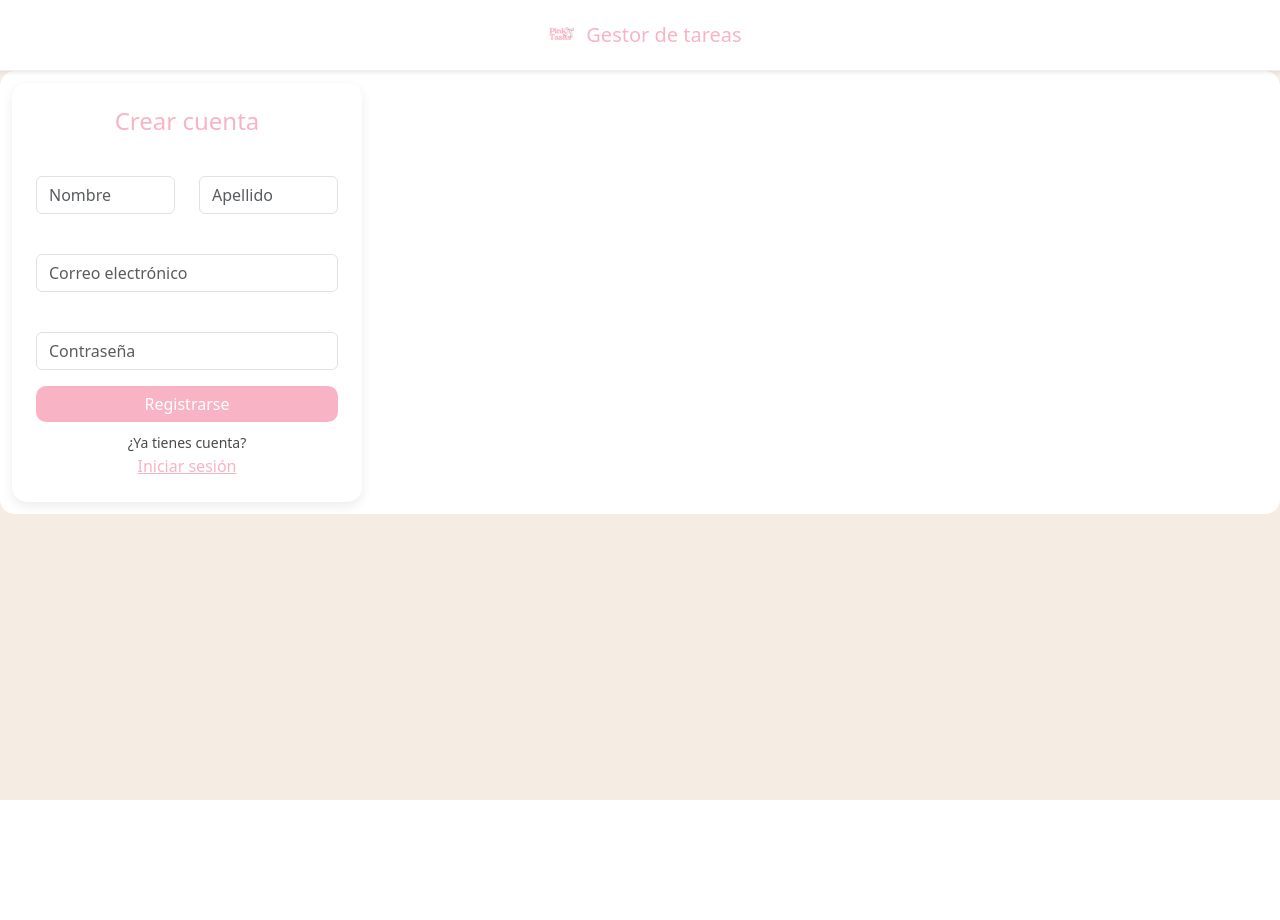
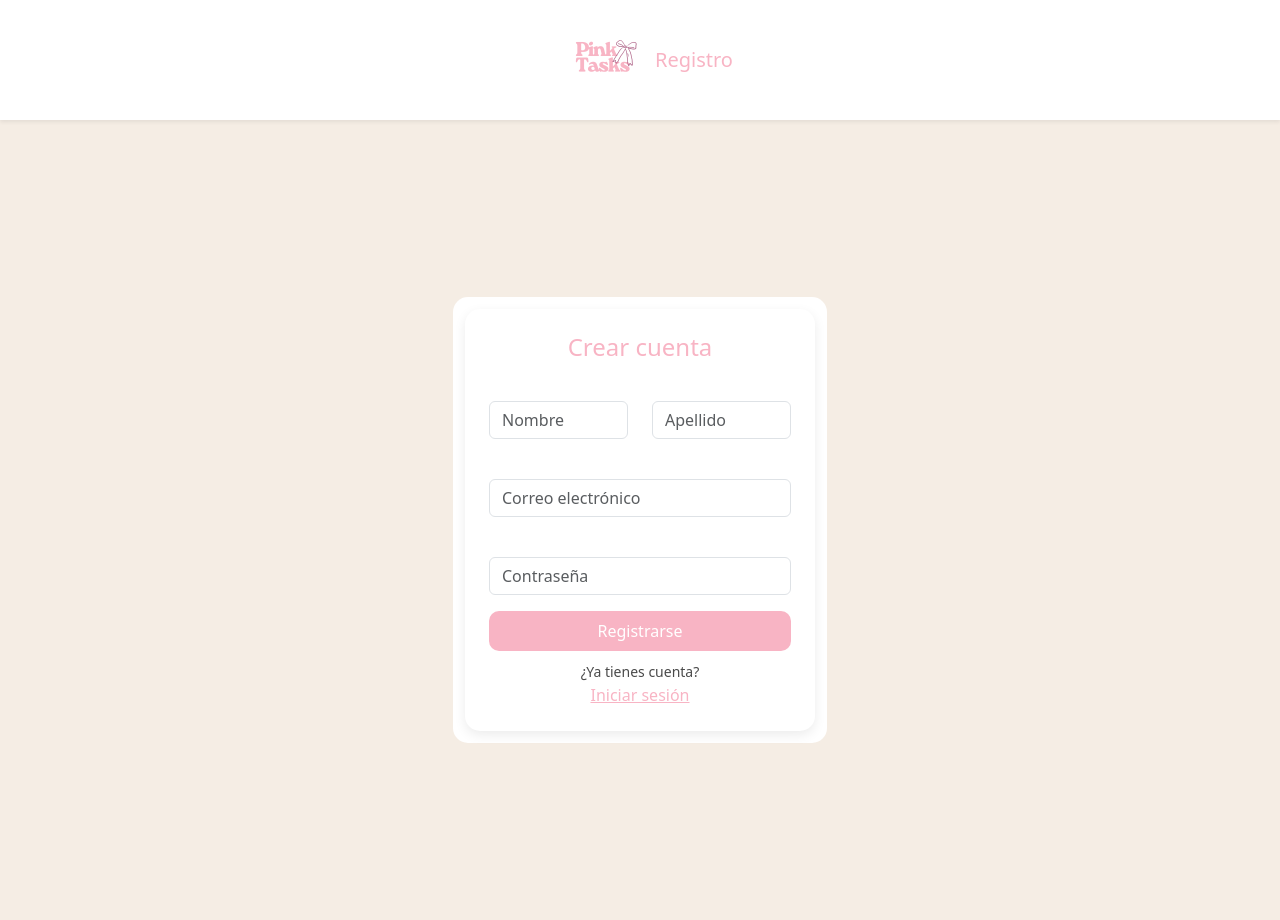
Before and after one commit to Alicia-09/gestor_tareas, a Flask app: page /registro in a window 1280 px wide. Before the commit the page ends 800 px from the top, so only its background shows below. Run offline with Flask 3, Linux system fonts and the light colour scheme.

Commit message:
css cambiado

```diff
--- a/app.py
+++ b/app.py
@@ -4,7 +4,7 @@ app = Flask(__name__)
 
 @app.route("/")
 def home():
-    return render_template("registro.html")
+    return render_template("inicio.html")
 
 @app.route("/login")
 def login():
--- a/static/estilos.css
+++ b/static/estilos.css
@@ -1,35 +1,25 @@
-/* colores principales */
-
-:root {
-    --rosa-principal: #F8B4C4;   /* rosa suave */
-    --rosa-claro: #FDECEF;       /* fondo rosita */
-    --beige: #F5EDE4;            /* toque pinterest */
-    --blanco: #FFFFFF;
-    --gris-texto: #4A4A4A;
-}
-
 /* fondo general */
 
 body {
-    background-color: var(--beige);
-    color: var(--gris-texto);
+    background-color: #F5EDE4;
+    color: #4A4A4A;
 }
 
 
 /* sidebar */
 
 .sidebar {
-    background-color: var(--blanco);
+    background-color: #FFFFFF;
     width: 250px;
     height: 100vh;
     border-right: 1px solid #eee;
 }
 
 
-/* items del menu */
+/* menu */
 
 .menu-item {
-    color: var(--gris-texto);
+    color: #4A4A4A;
     padding: 10px;
     border-radius: 12px;
     display: block;
@@ -37,14 +27,14 @@ body {
 }
 
 .menu-item:hover {
-    background-color: var(--rosa-claro);
+    background-color: #FDECEF;
 }
 
 
 /* encabezado */
 
 .encabezado {
-    background-color: var(--blanco);
+    background-color: #FFFFFF;
     border-bottom: 1px solid #eee;
 }
 
@@ -52,17 +42,18 @@ body {
 /* titulos */
 
 .titulo-rosa {
-    color: var(--rosa-principal);
+    color: #F8B4C4;
 }
 
 
 /* botones */
 
 .boton-rosa {
-    background-color: var(--rosa-principal);
+    background-color: #F8B4C4;
     color: white;
     border: none;
     border-radius: 10px;
+    padding: 8px 12px;
 }
 
 .boton-rosa:hover {
@@ -74,20 +65,21 @@ body {
 
 .card-custom {
     border: none;
-    background-color: var(--blanco);
+    background-color: #FFFFFF;
     border-radius: 15px;
     padding: 12px;
+    transition: 0.2s;
 }
 
 .card-custom:hover {
-    background-color: var(--rosa-claro);
+    background-color: #FDECEF;
 }
 
 
 /* modal */
 
 .modal-header {
-    background-color: var(--rosa-claro);
+    background-color: #FDECEF;
     border-bottom: none;
 }
 
@@ -97,22 +89,25 @@ body {
 .logo {
     font-weight: bold;
     font-size: 18px;
-    color: var(--rosa-principal);
+    color: #F8B4C4;
 }
 
-/* imagen del logo */
 .logo-img {
     height: 40px;
 }
+
+
+/* navbar */
 
 .navbar {
     padding: 10px 0;
 }
 
-/* nombre usuario */
+
+/* usuario */
 
 .usuario {
-    background-color: var(--rosa-claro);
+    background-color: #FDECEF;
     padding: 8px;
     border-radius: 10px;
     font-size: 14px;
@@ -125,21 +120,17 @@ body {
     padding: 20px;
 }
 
+
+/* badge */
+
 .badge {
     border-radius: 10px;
     padding: 5px 10px;
     font-size: 12px;
 }
 
-.card-custom {
-    transition: 0.2s;
-}
 
-.card-custom:hover {
-    background-color: #FDECEF;
-}
-
-/* boton eliminar */
+/* eliminar */
 
 .btn-eliminar {
     text-decoration: none;
@@ -149,15 +140,23 @@ body {
     transition: 0.2s;
 }
 
-/* hover rosita suave */
-
 .btn-eliminar:hover {
     background-color: #FDECEF;
     transform: scale(1.1);
 }
+
+
+/* login */
 
 .card-login {
     width: 350px;
     border-radius: 15px;
     box-shadow: 0 4px 12px rgba(0,0,0,0.08);
 }
+
+
+/* navbar img */
+
+.navbar img {
+    width: 100px;
+}
--- a/templates/base_publica.html
+++ b/templates/base_publica.html
@@ -1,8 +1,9 @@
 <!DOCTYPE html>
 <html lang="es">
+
 <head>
     <meta charset="UTF-8">
-    <title>{% block titulo %}{% endblock %}</title>
+    <title></title>
 
     <link href="https://cdn.jsdelivr.net/npm/bootstrap@5.3.0/dist/css/bootstrap.min.css" rel="stylesheet">
     <link rel="stylesheet" href="{{ url_for('static', filename='estilos.css') }}">
@@ -10,25 +11,30 @@
 </head>
 
 <body>
-<!-- barra superior -->
-    <nav class="navbar encabezado shadow-sm">
-        <div class="container justify-content-center">
 
-            <a class="navbar-brand d-flex align-items-center titulo-rosa m-0">
-                <img src="{{ url_for('static', filename='img/logotipo.png') }}"
-                    alt="logo"
-                    class="logo-img me-2">
-                    Gestor de tareas
-            </a>
+    <nav class="navbar bg-white shadow-sm">
+        <div class="container d-flex justify-content-center align-items-center">
+
+            <!-- Logo -->
+            <img src="{{ url_for('static', filename='img/logotipo.png') }}" alt="Logo" class="me-2">
+
+            <!-- Título dinámico -->
+            <h5 class="mb-0 titulo-rosa">
+                {% block titulo %}{% endblock %}
+            </h5>
 
         </div>
     </nav>
 
-    <div class="card-custom">
-        {% block contenido %}
-        {% endblock %}
+    <div class="d-flex justify-content-center align-items-center vh-100">
+        <div class="card-custom">
+            {% block contenido %}
+            {% endblock %}
+        </div>
     </div>
+</body>
 
 
 </body>
+
 </html>
```
